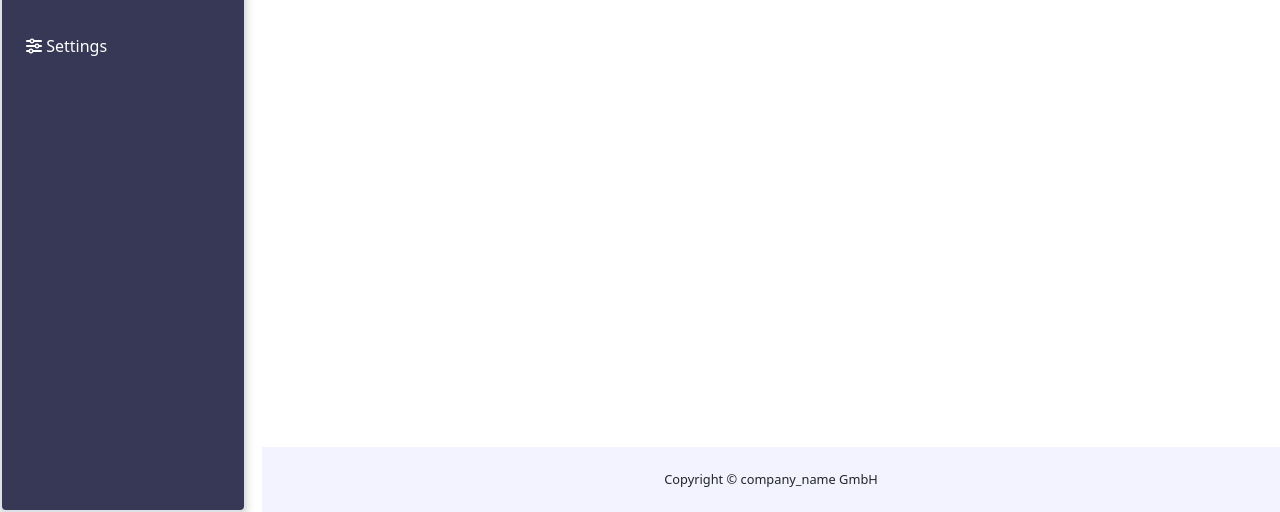
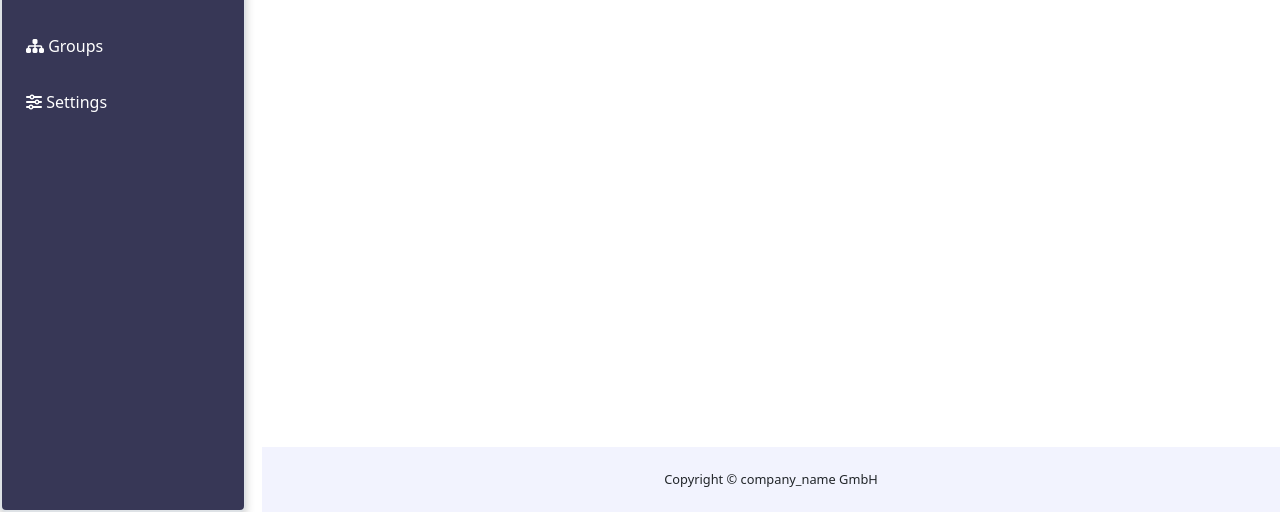
Before and after one commit to NikhilRaikar17/e-invoice, a Flask app: page /manage_customers in a window 1280 px wide. Shown: the part 292-804 px from the top of the page. Run offline with Flask 2, Linux system fonts and the light colour scheme; a user stored in the database is signed in; data that the repository does not hold is empty; some libraries are stand-ins or nearby versions.

Commit message:
added product groups functionality

```diff
--- a/e_invoice/templates/sidebar.html
+++ b/e_invoice/templates/sidebar.html
@@ -40,6 +40,13 @@
       </a>
     </li>
     <li class="nav-item {% if 'settings' in request.url %} border-5 rounded-4 active {% endif %}"
+    {% if 'product_groups' in request.url %} style="background-color:rgb(241, 241, 241);width: 95%;" {% endif %}>
+      <a class="nav-link" href="#">
+        <i class="fa-solid fa-sitemap"></i>
+        <span>Groups</span>
+      </a>
+    </li>
+    <li class="nav-item {% if 'settings' in request.url %} border-5 rounded-4 active {% endif %}"
     {% if 'settings' in request.url %} style="background-color:rgb(241, 241, 241);width: 95%;" {% endif %}>
       <a class="nav-link" href="#">
         <i class="fa-solid fa-sliders"></i>
```
